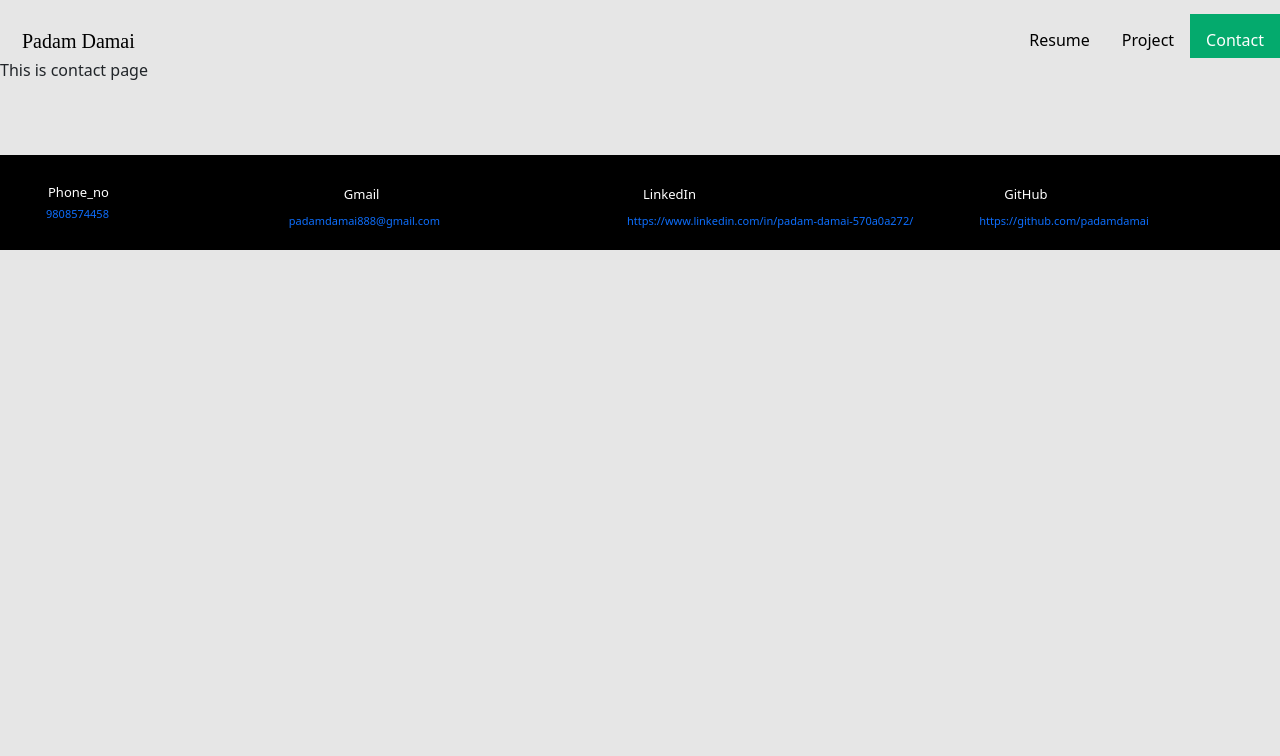
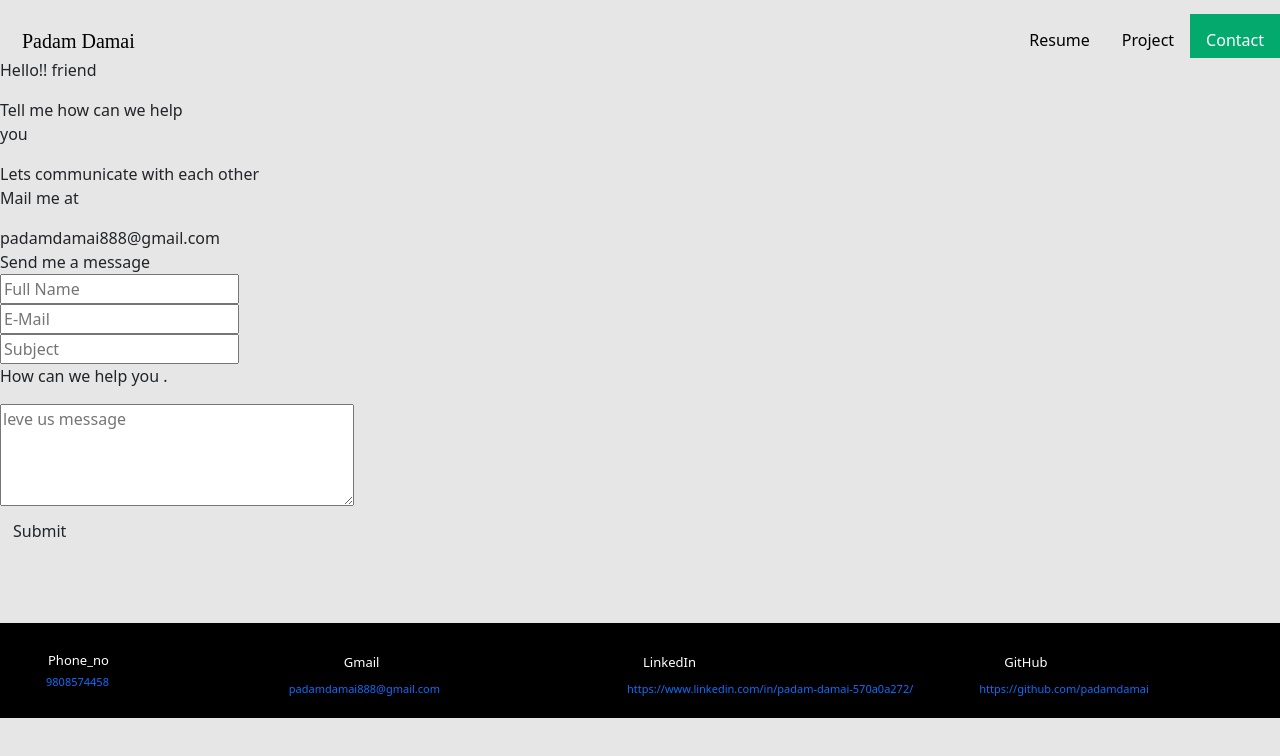
Before and after one commit to padamdamai/my_portfolio, a React (Create React App) app: page /contact in a window 1280 px wide. Shown: the top 756 px of the page. Built offline with nearby package versions, Linux system fonts and the light colour scheme.

Commit message:
added contact page

```diff
--- a/src/Components/Contact.js
+++ b/src/Components/Contact.js
@@ -4,6 +4,37 @@ export default function Resume(){
 
 	return <>
 
-			<div>This is contact page</div>
+			<div className="container_main">
+
+				<div className="leftHandContainer">
+					<p className="helloFriend">Hello!! friend </p>
+					<p className="helpHow">Tell me how can we help <br/>you</p>
+
+					<div className="letCommunicate">Lets communicate with each other </div>
+					<div className="mail_content">
+						<p> Mail me at </p>
+						<div>padamdamai888@gmail.com </div>
+					</div>
+				</div>
+
+				<div className="rightHandContainer">
+					<form className="form">
+						<section className="sendMessage">Send me a message</section>
+						<div className="label_holder">
+							<label><input type="text"  className="inputType"  placeholder="Full Name" name="fullName"/> </label><br/>
+							<label><input type="email" className="inputType"  placeholder="E-Mail" name="e_mail" required/> </label><br/>
+							<label><input type="text"  className="inputType" placeholder="Subject" name="subject"/> </label><br/>
+						</div>
+						<p className="formSmallElement"> How can we help you .</p>
+						<label for="textArea">
+							<textArea rows="4" cols="36" placeholder="leve us message">
+
+							</textArea>
+						 </label><br/>
+
+						<input type="buttom" type="submit" className="btn" value="Submit" />
+					</form>
+				</div>
+			</div>
 		</>
 }
```
